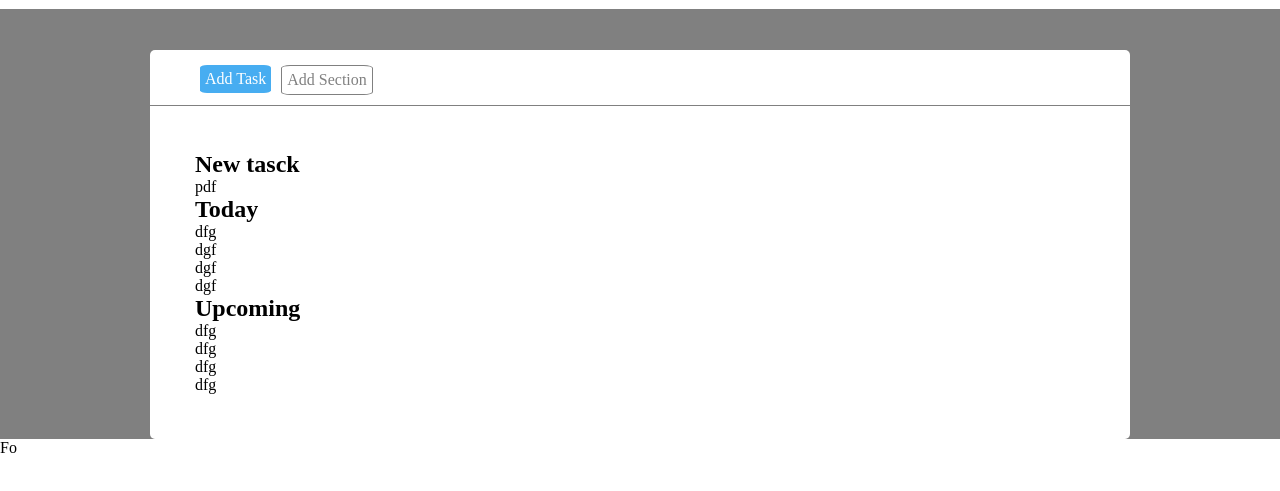
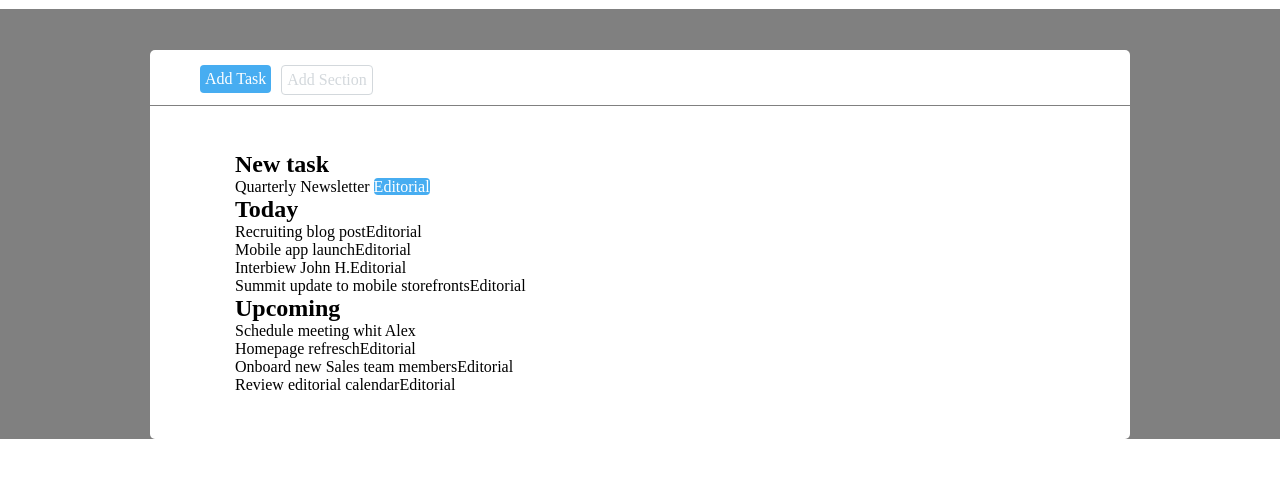
Before and after one commit to PatrizioCorcione/html-css-toboolist, a plain HTML site: page index.html in a window 1280 px wide. Shown: the part 71-562 px from the top of the page. Drawn offline with Linux system fonts and the light colour scheme.

Commit message:
[add] id color css

```diff
--- a/assets/css/style.css
+++ b/assets/css/style.css
@@ -39,7 +39,7 @@ main section {
 }
 
 .semi-tasti{
-  border-radius: 10%;
+  border-radius: 4px;
   margin: 5px;
   padding: 5px;
   float: left;
@@ -47,12 +47,12 @@ main section {
 }
 
 #bordi{
-  border: 1px solid gray;
-  color: gray;
+  border: 1px solid #d3d8dc;
+  color: #d3d8dc;
 
 }
 
-#blu{
+#top-celeste{
   background-color: #47adf1;
   color: white;
 }
@@ -60,3 +60,36 @@ main section {
 ul{
   list-style-type: none;
 }
+
+.posizione-lista{
+  padding-left: 40px;
+
+}
+.bottoni-lista{
+  color: white;
+  border-radius: 4px;
+}
+
+#bot-celeste {
+background-color: #47adf1 ;
+}
+
+#bot-viola {
+background-color: #9b71e4 ;
+}
+
+#bot-verde {
+background-color: #64c0a9 ;
+}
+
+#bot-arancione {
+background-color: #f29e33 ;
+}
+
+#bot-rosa {
+background-color: #d863a1 ;
+}
+
+#bot-giallo {
+background-color: #b0c926 ;
+}
--- a/index.html
+++ b/index.html
@@ -13,7 +13,7 @@
   </header>
   <main>
     <section class="est-top">
-    <div class="semi-tasti" id="blu">
+    <div class="semi-tasti" id="top-celeste">
       Add Task
     </div>
     <div class="semi-tasti" id="bordi">
@@ -21,29 +21,27 @@
     </div>
     </section>
     <section  class="est-bottom">
-      <h2>New tasck</h2>
+      <div class="posizione-lista">
+        <h2>New task</h2>
         <ul>
-        <li>pdf</li>
+          <li>Quarterly Newsletter <span class="bottoni-lista" id="bot-celeste">Editorial</span></li>
         </ul>
         <h2>Today</h2>
         <ul>
-        <li>dfg</li>
-        <li>dgf</li>
-        <li>dgf</li>
-        <li>dgf</li>
+          <li>Recruiting blog post<span>Editorial</span></li>
+          <li>Mobile app launch<span>Editorial</span></li>
+          <li>Interbiew John H.<span>Editorial</span></li>
+          <li>Summit update to mobile storefronts<span>Editorial</span></li>
         </ul>
         <h2>Upcoming</h2>
         <ul>
-          <li>dfg</li>
-          <li>dfg</li>
-          <li>dfg</li>
-          <li>dfg</li>
+            <li>Schedule meeting whit Alex</li>
+            <li>Homepage refresch<span>Editorial</span></li>
+            <li>Onboard new Sales team members<span>Editorial</span></li>
+            <li>Review editorial calendar<span>Editorial</span></li>
         </ul>
+      </div>
     </section>
   </main>
-  <footer>
-    Fo
-  </footer>
-
 </body>
 </html>
```
Lines whose indentation alone changed are shown as unchanged.
